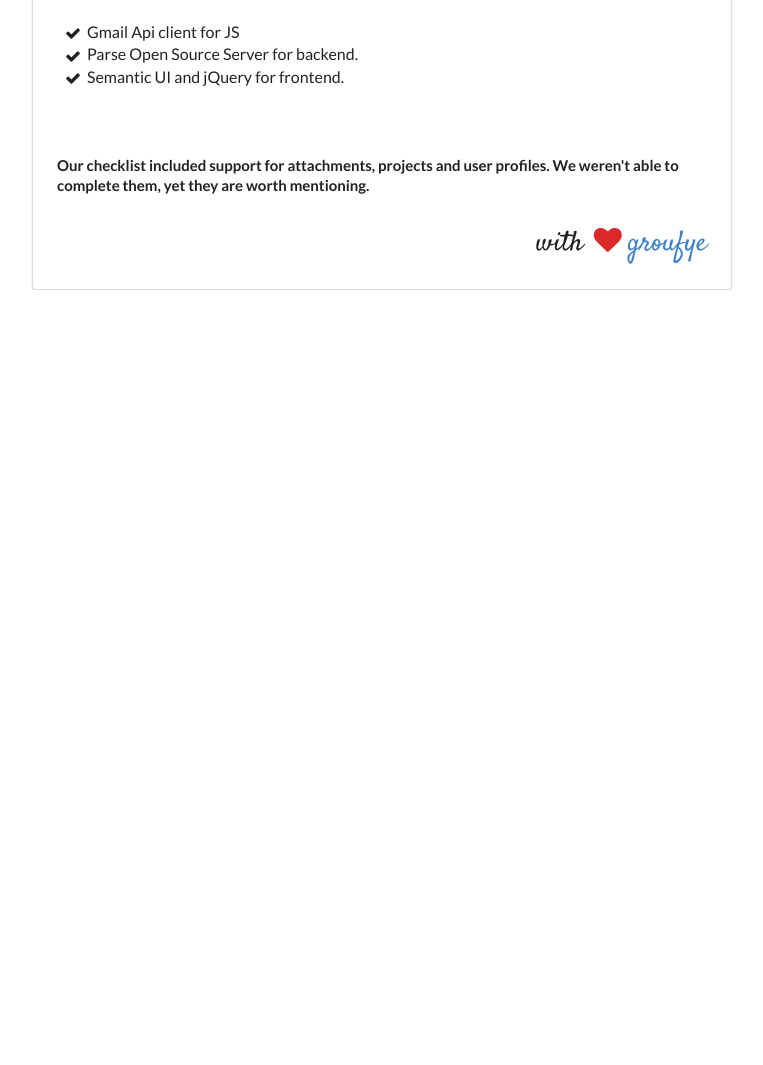
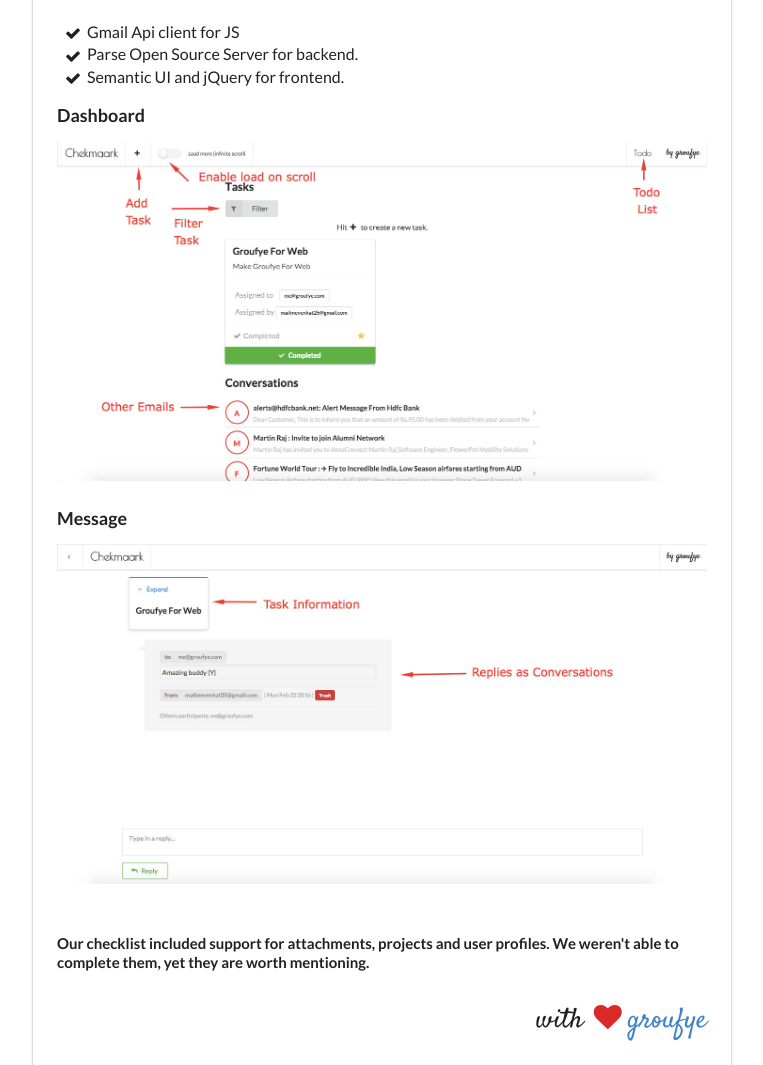
Before and after one commit to mailmevenkat/chekmaark, a website: page public/index.html in a window 1280 px wide. Shown: the part 656-1721 px from the top of the page, without its empty margins (258-1021 px from the left). Before the commit the page ends 946 px from the top, so only its background shows below. Drawn offline with nearby package versions, Linux system fonts and the light colour scheme; a script that the page names is missing.

Commit message:
Added Screenshots

```diff
--- a/public/index.html
+++ b/public/index.html
@@ -90,6 +90,12 @@
                 </div>
               </div>
            </div>
+          <div class="ui basic section">
+              <h3 class="ui header">Dashboard</h3>
+              <img src="images/screenshot-1.jpg" class="ui fluid image"></img>
+              <h3 class="ui header">Message</h3>
+              <img src="images/screenshot-2.jpg" class="ui fluid image"></img>
+          </div>
           <div class="item"><br>
              <h4 class="ui header">Our checklist included support for attachments, projects and user profiles. We weren't able to complete them, yet they are worth mentioning.</h4>
 
```
Also changed, not shown: public/images/screenshot-1.jpg (added), public/images/screenshot-2.jpg (added), 3 other files.
